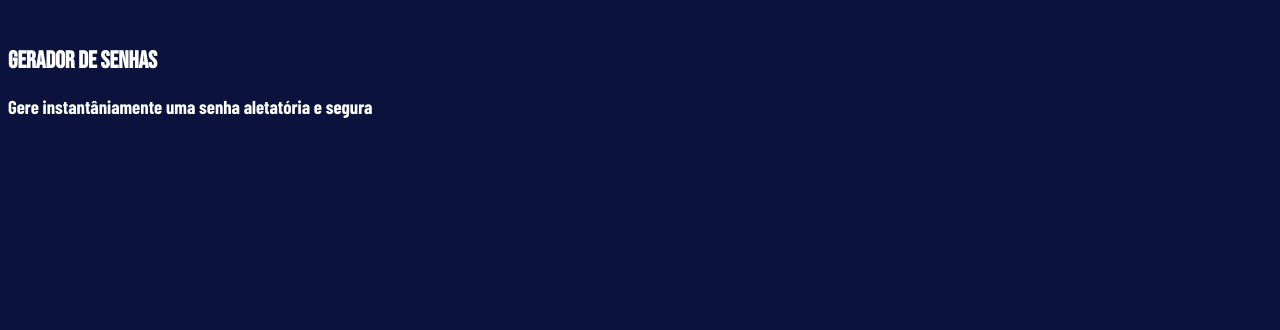
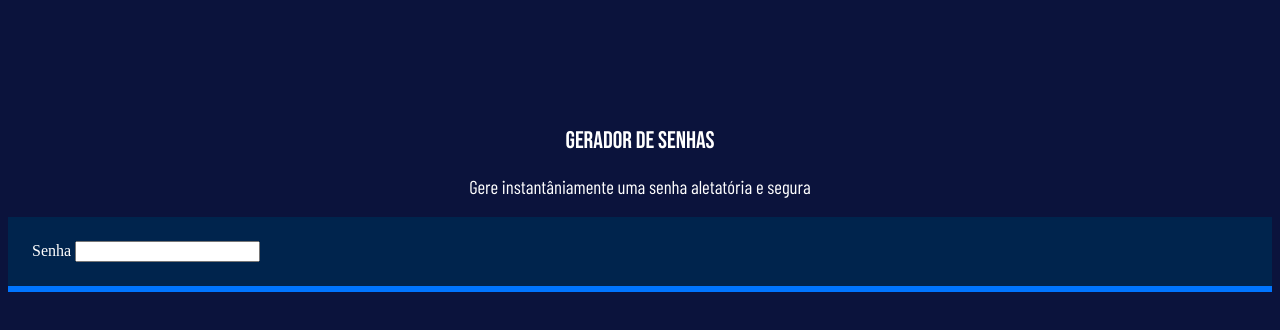
Before and after one commit to Caio-Pitbull/GeradorDeSenha-Caio, a plain HTML site: page index.html in a window 1280 px wide. Drawn offline with nearby package versions, Linux system fonts and the light colour scheme; a web font is replaced by a local one.

Commit message:
Add files via upload

```diff
--- a/index.html
+++ b/index.html
@@ -14,8 +14,16 @@
 <link href="https://fonts.googleapis.com/css2?family=Barlow+Condensed:ital,wght@0,100;0,200;0,300;0,400;0,500;0,600;0,700;0,800;0,900;1,100;1,200;1,300;1,400;1,500;1,600;1,700;1,800;1,900&family=Bebas+Neue&display=swap" rel="stylesheet">
 </head>
 <body>
-    <img src="" alt="">
-    <h2 class="titulo-principal">Gerador de Senhas</h2>
-    <h3 class="titulo-secundario">Gere instantâniamente uma senha aletatória e segura</h3>
+    <div class="conteudo-titulo">
+        <img src="" alt="">
+        <h2 class="titulo-principal">Gerador de Senhas</h2>
+        <h3 class="titulo-secundario">Gere instantâniamente uma senha aletatória e segura</h3>
+    </div>
+    <div class="conteudo-senha">
+        <label for="senha">Senha</label>
+        <input name="senha" type="text"
+        id="campo-senha">
+    </div>
+
 </body>
 </html>
--- a/style.css
+++ b/style.css
@@ -6,17 +6,30 @@
    --borda: #0075ff;
    --BebasNeue: "Bebas Neue";
    --BarlowCondensed: "Barlow Condensed";
-
 }
 
+*{
+    font-weight: 400;
+}
 
 body{
     color: var(--branco);
     background-color: var(--corDeFundo);
 }
 .titulo-principal{
-    font-family: var(--BebasNeue);s
+    font-family: var(--BebasNeue);
 }
 .titulo-secundario{
     font-family: var(--BarlowCondensed);
 }
+
+.conteudo-titulo{
+    text-align: center;
+    margin-top: 88px;
+}
+
+.conteudo-senha{
+    background-color: var(--fundoSenha);
+    padding: 24px;
+    border-bottom: 6px solid var(--borda);
+}
```
